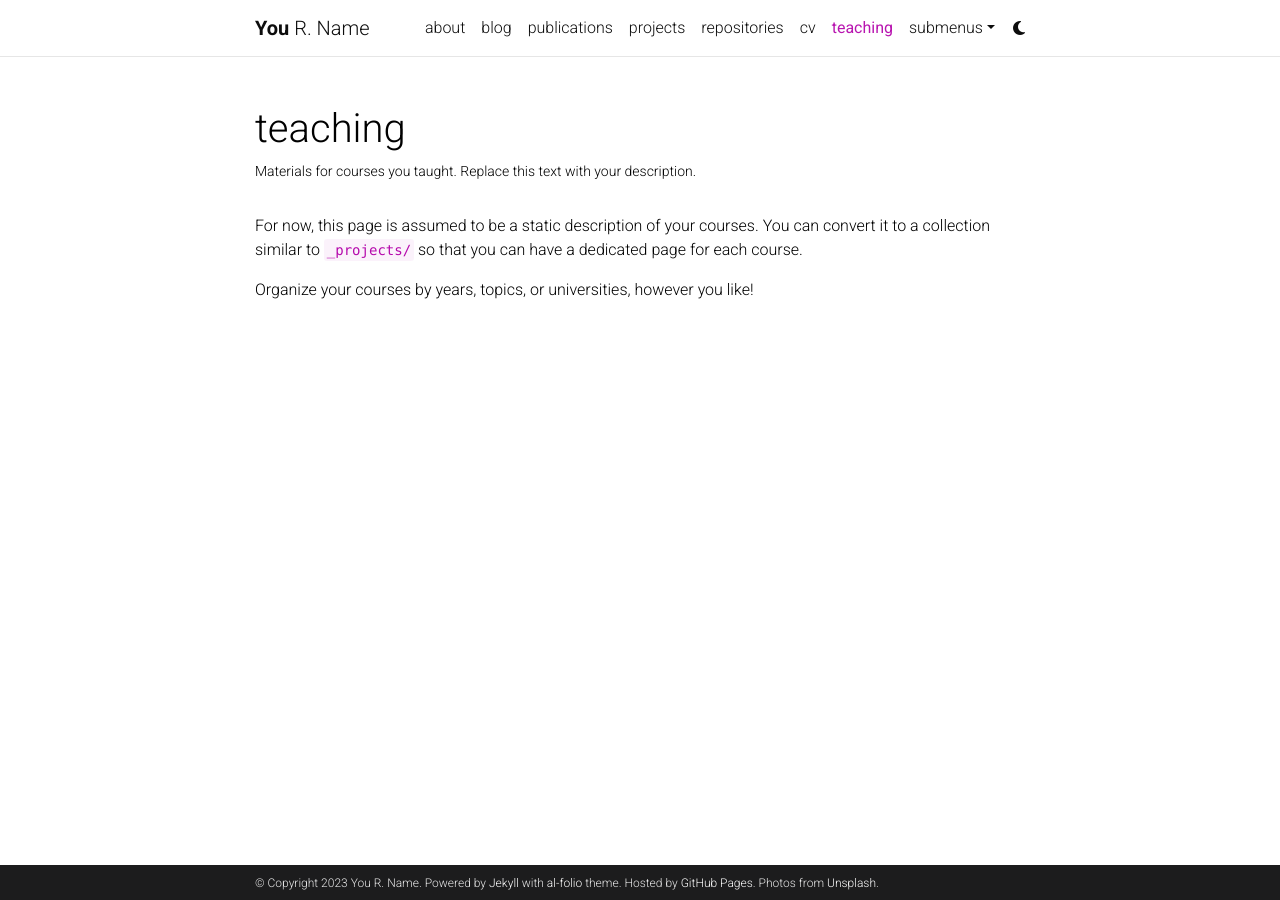
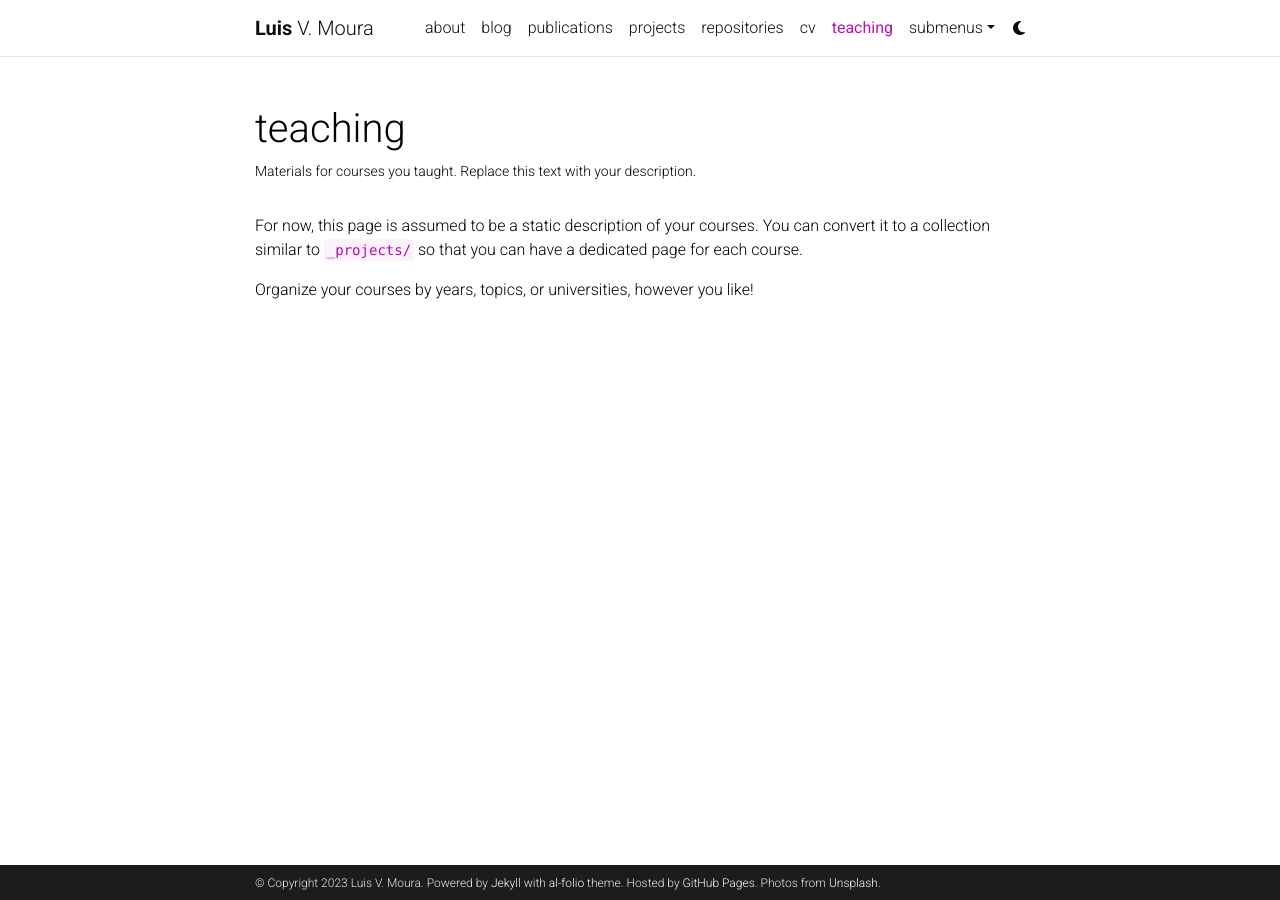
Before and after one commit to LuisVMoura/LuisVMoura.github.io, a Jekyll site: the page built from _pages/teaching.md, in a window 1280 px wide. Built offline with Jekyll 4.4.1, drawn with Linux system fonts in a browser that asks for light colours; comment, search, counter and statistics services are not loaded; a style sheet for code colours, icons or effects is not loaded.

Commit message:
mudando o nome e endereço da pagina

```diff
--- a/_config.yml
+++ b/_config.yml
@@ -3,10 +3,10 @@
 # -----------------------------------------------------------------------------
 
 title: blank # the website title (if blank, full name will be used instead)
-first_name: You
-middle_name: R.
-last_name: Name
-email: you@example.com
+first_name: Luis
+middle_name: V.
+last_name: Moura
+email: LuisMoura@edu.pucrs.br
 description: > # the ">" symbol means to ignore newlines until "footer_text:"
   A simple, whitespace theme for academics. Based on [*folio](https://github.com/bogoli/-folio) design.
 footer_text: >
@@ -18,8 +18,8 @@
 lang: en # the language of your site (for example: en, fr, cn, ru, etc.)
 icon: ⚛️  # the emoji used as the favicon (alternatively, provide image name in /assets/img/)
 
-url: https://alshedivat.github.io # the base hostname & protocol for your site
-baseurl: /al-folio # the subpath of your site, e.g. /blog/
+url: https://LuisVMoura.github.io # the base hostname & protocol for your site
+baseurl: # the subpath of your site, e.g. /blog/
 last_updated: false # set to true if you want to display last updated in the footer
 impressum_path:  # set to path to include impressum link in the footer, use the same path as permalink in a page, helps to conform with EU GDPR
 
```
